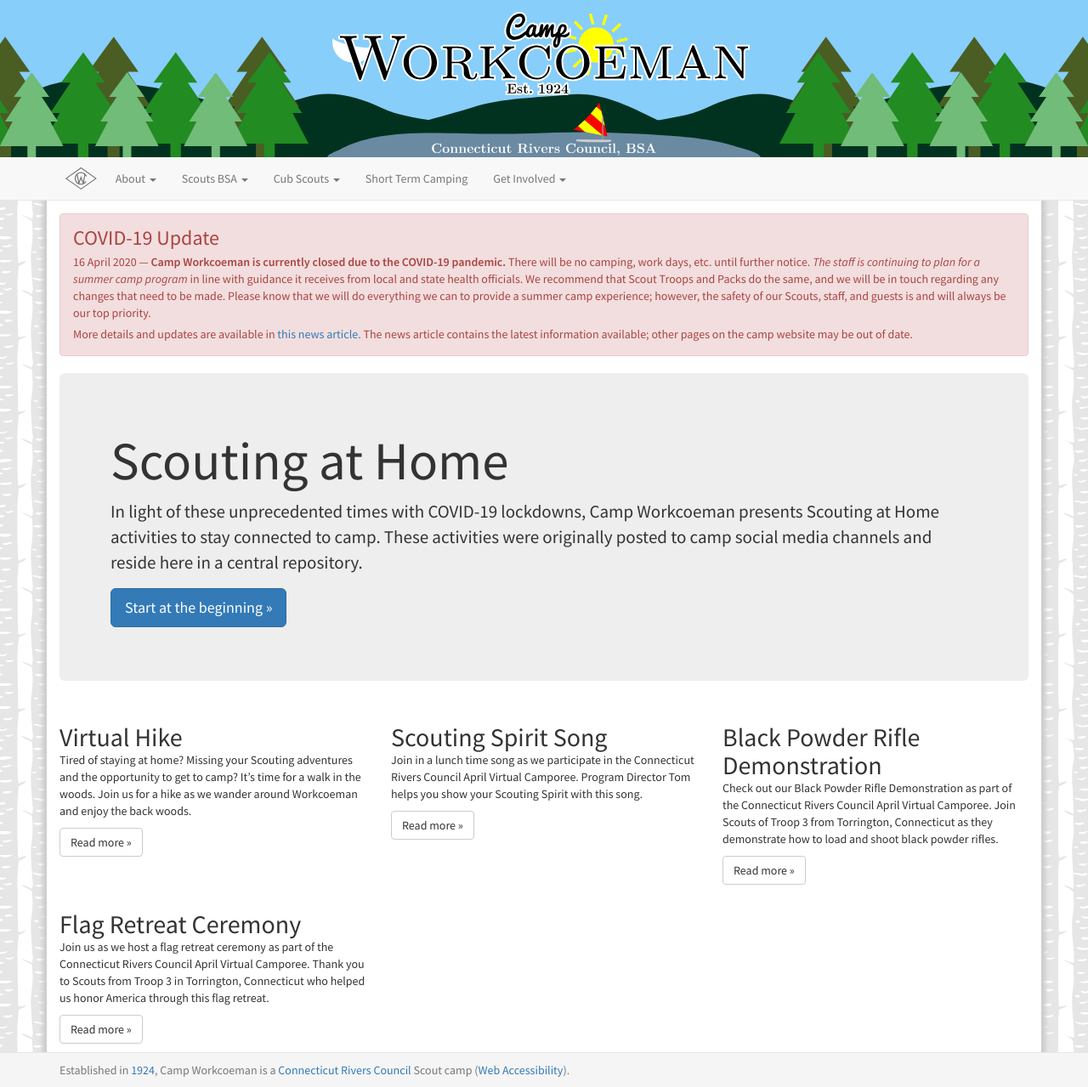
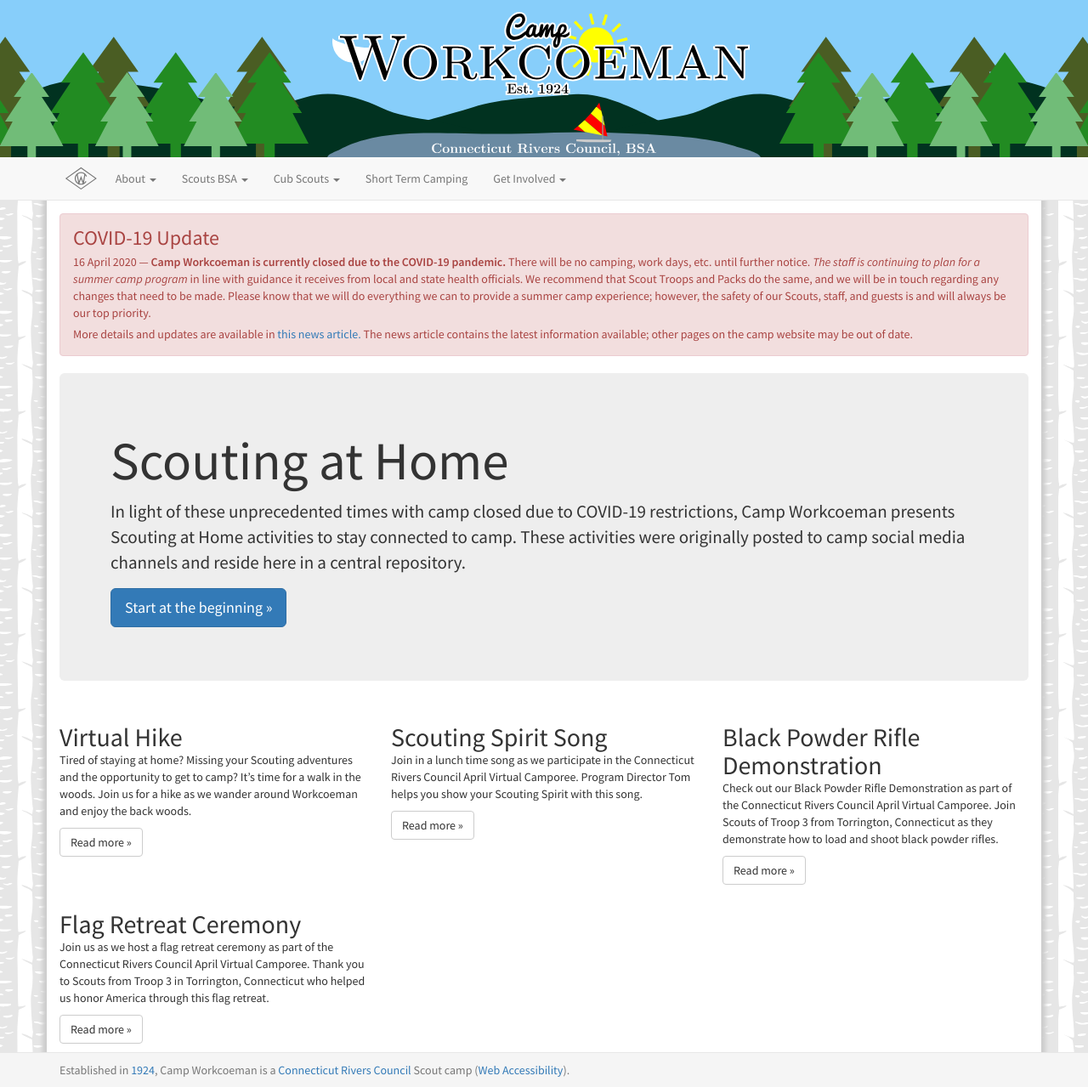
Before and after one commit to campworkcoeman/campworkcoeman.org, a Jekyll site: the page built from scouting-at-home/index.html, in a window 1280 px wide. Shown: the whole page at 85% size. Built offline with Jekyll 4.4.1, drawn with Linux system fonts in a browser that asks for light colours; nearby versions of some CDN libraries; Markdown is read by kramdown in place of the engine named in the settings.

Commit message:
Update SAH intro statement.

```diff
--- a/scouting-at-home/index.html
+++ b/scouting-at-home/index.html
@@ -1,6 +1,6 @@
 ---
 title: Scouting at Home
-description: In light of these unprecedented times with COVID-19 lockdowns, Camp Workcoeman presents Scouting at Home activities to stay connected to camp.
+description: In light of these unprecedented times with camp closed due to COVID-19 restrictions, Camp Workcoeman presents Scouting at Home activities to stay connected to camp.
 keywords: scouting, home
 ---
 
@@ -13,7 +13,7 @@
 
       <div class="jumbotron">
         <h1>Scouting at Home</h1>
-        <p>In light of these unprecedented times with COVID-19 lockdowns, Camp Workcoeman presents Scouting at Home activities to stay connected to camp. These activities were originally posted to camp social media channels and reside here in a central repository.</p>
+        <p>In light of these unprecedented times with camp closed due to COVID-19 restrictions, Camp Workcoeman presents Scouting at Home activities to stay connected to camp. These activities were originally posted to camp social media channels and reside here in a central repository.</p>
         <p>
           <a class="btn btn-lg btn-primary" href="{{ site.url }}/scouting-at-home/2020/03/22/virtual-hike/" role="button">Start at the beginning &raquo;</a>
         </p>
```
